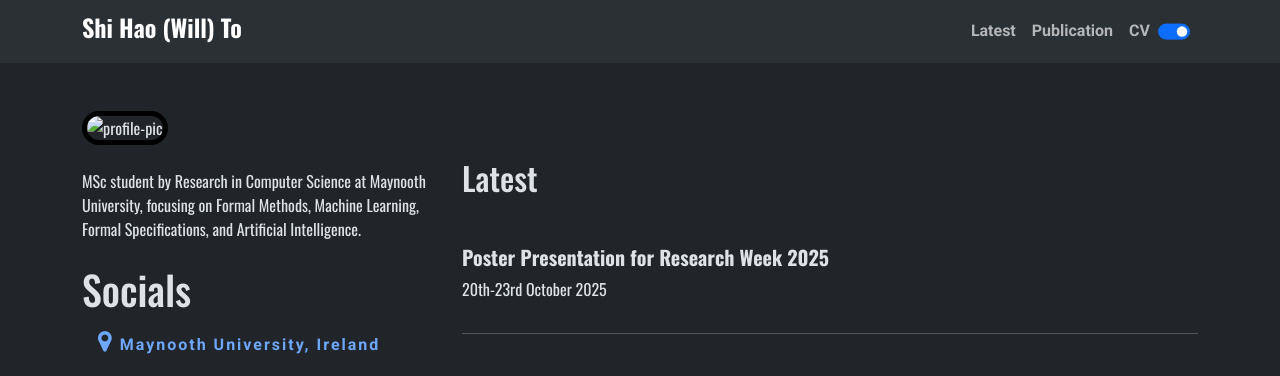
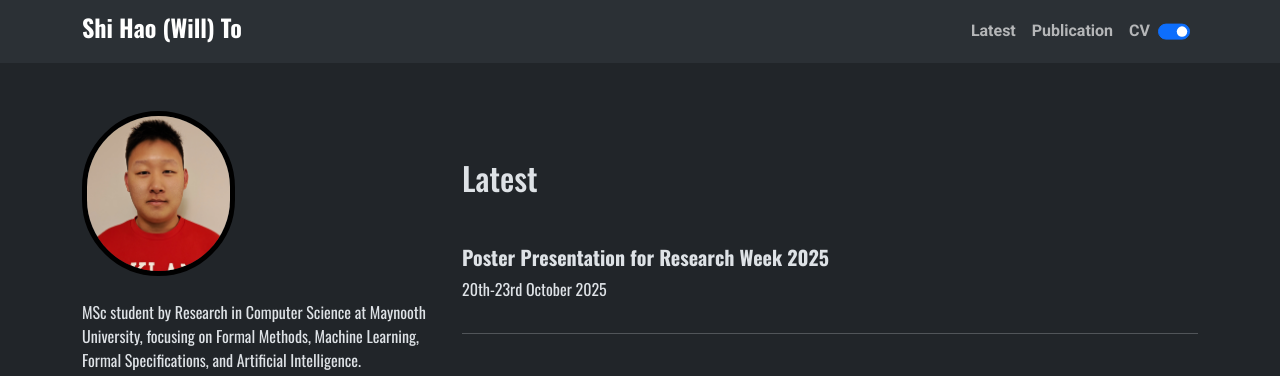
Before and after one commit to ShiHao-Will/ShiHaoTo-Will-MU.github.io, a website: page latest.html in a window 1280 px wide. Shown: the top 376 px of the page. Drawn offline with nearby package versions, Linux system fonts and the light colour scheme; a web font is replaced by a local one.

Commit message:
Update latest.html

```diff
--- a/latest.html
+++ b/latest.html
@@ -9,7 +9,7 @@
     <title>Shi Hao (Will) To</title>
 
      <!--Favicon-->
-    <link rel="icon" type="img/x-icon" href="/webpage/img/favicon-chip.jpg">
+    <link rel="icon" type="img/x-icon" href="img/favicon-chip.jpg">
 
     <link href="https://cdn.jsdelivr.net/npm/bootstrap@5.3.8/dist/css/bootstrap.min.css" rel="stylesheet">
     <script src="https://cdn.jsdelivr.net/npm/bootstrap@5.3.8/dist/js/bootstrap.bundle.min.js"></script>
@@ -109,7 +109,7 @@
             <div class="col-sm-4">
 
                 <!--Profile Pic-->
-                 <img src="/webpage/img/profile-pic.jpeg" class="fakeimg" alt="profile-pic">
+                <img src="img/profile-pic.jpeg" class="fakeimg" alt="profile-pic">
                 <!--Uni. Details-->
                 <p class="profile-details">
                     <br>
```
